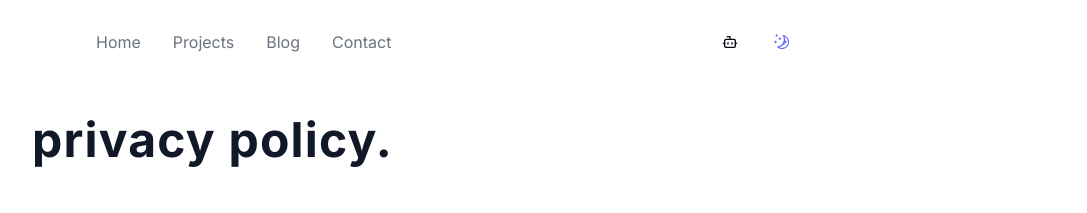
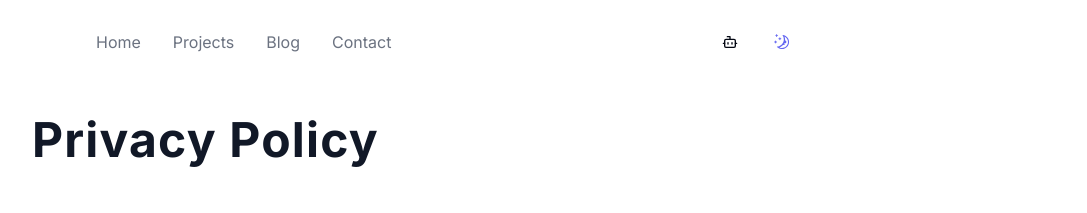
Before and after one commit to samuelikohn/Portfolio, a Next.js app: page /privacy in a window 1280 px wide. Shown: the top 213 px of the page, without its empty margins (192-1279 px from the left). Built offline with nearby package versions, Linux system fonts and the light colour scheme.

Commit message:
Stylization tweak

```diff
--- a/src/app/privacy/page.tsx
+++ b/src/app/privacy/page.tsx
@@ -6,7 +6,7 @@ export default function page() {
 	return (
 		<article className="prose mt-8 pb-16 dark:prose-invert">
 			<div className="space-y-4">
-				<h1 className="title text-5xl">privacy policy.</h1>
+				<h1 className="title text-5xl">Privacy Policy</h1>
 				<p>Last Updated: {lastUpdated}</p>
 			</div>
 			<div className="space-y-4">
```
